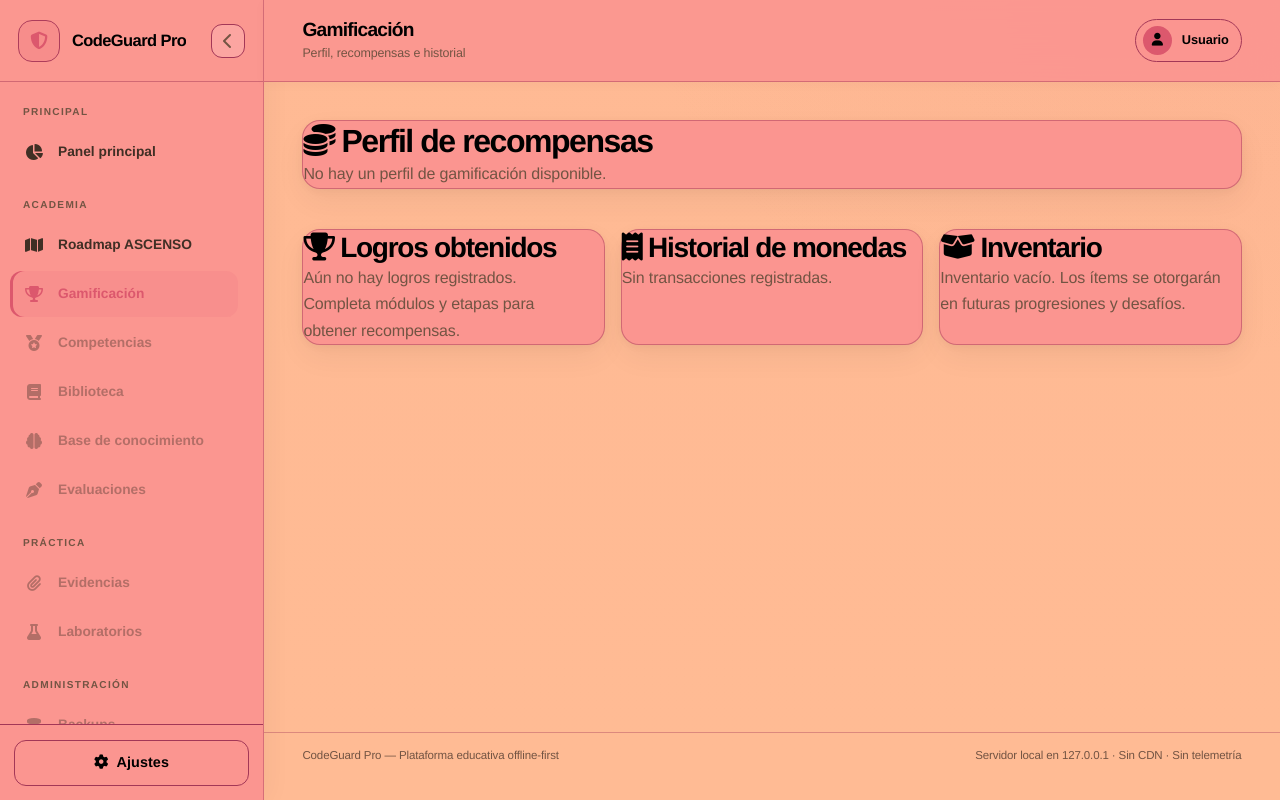
After one commit to MaverickBms/CodeGuard-Pro, a Django app: page /gamificacion/perfil/ in a window 1280 px wide. The commit adds this page. Run offline with Django 5.2, Linux system fonts and the light colour scheme; some libraries are stand-ins or nearby versions.

Commit message:
feat(gamification): recompensas por eventos academicos y perfil UI (Fase 5)
- Servicio idempotente recompensar_evento_academico (monedas por modulo/etapa
  completados) integrado en completaciones de Fase 4 sin alterar aprobaciones.
- Vista/perfil de gamificacion (/gamificacion/perfil/) con saldo, logros,
  transacciones e inventario; enlace en navegacion.

Suite completa 234 tests OK.

```diff
--- /dev/null
+++ b/apps/gamification/urls.py
@@ -0,0 +1,11 @@
+"""URLs del módulo de gamificación."""
+
+from django.urls import path
+
+from . import views
+
+app_name = "gamification"
+
+urlpatterns = [
+    path("perfil/", views.perfil, name="perfil"),
+]
--- /dev/null
+++ b/apps/gamification/views.py
@@ -0,0 +1,41 @@
+"""Vistas de gamificación (Fase 5): perfil, logros e historial."""
+
+from django.shortcuts import render
+
+from apps.accounts.identity import get_usuario_actual, requiere_acceso
+
+from .models import ItemInventario, LogroObtenido, TransaccionMoneda
+from .services import obtener_perfil
+
+
+@requiere_acceso
+def perfil(request):
+    """Perfil de gamificación del usuario local."""
+    usuario = get_usuario_actual(request)
+    perfil_obj = obtener_perfil(usuario) if usuario is not None else None
+    logros = []
+    transacciones = []
+    inventario = []
+    if usuario is not None:
+        logros = list(
+            LogroObtenido.objects.filter(usuario=usuario)
+            .select_related("logro")
+            .order_by("-obtenido_en")[:20]
+        )
+        transacciones = list(
+            TransaccionMoneda.objects.filter(usuario=usuario).order_by("-creada_en")[:20]
+        )
+        inventario = list(
+            ItemInventario.objects.filter(usuario=usuario).order_by("-obtenido_en")[:20]
+        )
+
+    return render(
+        request,
+        "gamification/perfil.html",
+        {
+            "perfil_gamificacion": perfil_obj,
+            "logros_obtenidos": logros,
+            "transacciones": transacciones,
+            "inventario": inventario,
+        },
+    )
--- a/config/urls.py
+++ b/config/urls.py
@@ -8,6 +8,7 @@ urlpatterns = [
     path("accounts/", include("apps.accounts.urls")),
     path("roadmaps/", include("apps.roadmaps.urls")),
     path("tutoria/", include("apps.tutoring.urls")),
+    path("gamificacion/", include("apps.gamification.urls")),
     path("", include("apps.core.urls")),
 ]
 
--- a/templates/base.html
+++ b/templates/base.html
@@ -59,6 +59,10 @@
         <button class="nav-item cg-nav-item{% if request.resolver_match.app_name == 'roadmaps' %} cg-nav-active{% endif %}" data-url="{% url 'roadmaps:lista' %}">
           <span class="nav-icon"><i class="fa-solid fa-map"></i></span>
           <span class="nav-label">Roadmap ASCENSO</span>
+        </button>
+        <button class="nav-item cg-nav-item{% if request.resolver_match.app_name == 'gamification' %} cg-nav-active{% endif %}" data-url="{% url 'gamification:perfil' %}">
+          <span class="nav-icon"><i class="fa-solid fa-trophy"></i></span>
+          <span class="nav-label">Gamificación</span>
         </button>
         <button class="nav-item cg-nav-item cg-btn-disabled" disabled data-url="#">
           <span class="nav-icon"><i class="fa-solid fa-medal"></i></span>
--- /dev/null
+++ b/templates/gamification/perfil.html
@@ -0,0 +1,83 @@
+{% extends "base.html" %}
+{% load static %}
+
+{% block title %}Gamificación — Perfil{% endblock %}
+{% block page_title %}Gamificación{% endblock %}
+{% block page_subtitle %}Perfil, recompensas e historial{% endblock %}
+
+{% block content %}
+<section class="glass-card cg-card" style="margin-bottom:1rem;">
+  <h2 style="margin-top:0;"><i class="fa-solid fa-coins" aria-hidden="true"></i> Perfil de recompensas</h2>
+  {% if perfil_gamificacion %}
+    <div style="display:flex; flex-wrap:wrap; gap:1rem; margin-top:.75rem;">
+      <div class="cg-card" style="padding:1rem; min-width:180px;">
+        <div class="muted">Saldo de monedas</div>
+        <div style="font-size:1.6rem; font-weight:700;">{{ perfil_gamificacion.saldo_monedas }}</div>
+      </div>
+      <div class="cg-card" style="padding:1rem; min-width:180px;">
+        <div class="muted">Racha actual</div>
+        <div style="font-size:1.6rem; font-weight:700;">{{ perfil_gamificacion.racha_dias }} días</div>
+      </div>
+      <div class="cg-card" style="padding:1rem; min-width:180px;">
+        <div class="muted">Mejor racha</div>
+        <div style="font-size:1.6rem; font-weight:700;">{{ perfil_gamificacion.mejor_racha_dias }} días</div>
+      </div>
+    </div>
+    <p class="muted" style="margin-top:.75rem;">Las recompensas son motivacionales y no alteran resultados ni aprobaciones académicas.</p>
+  {% else %}
+    <p class="muted">No hay un perfil de gamificación disponible.</p>
+  {% endif %}
+</section>
+
+<div style="display:grid; grid-template-columns: repeat(auto-fit, minmax(280px, 1fr)); gap:1rem;">
+  <section class="glass-card cg-card">
+    <h3 style="margin-top:0;"><i class="fa-solid fa-trophy" aria-hidden="true"></i> Logros obtenidos</h3>
+    {% if logros_obtenidos %}
+      <ul style="list-style:none; padding:0; margin:0;">
+        {% for lo in logros_obtenidos %}
+          <li style="padding:.5rem 0; border-bottom:1px solid var(--cg-border,#e5e7eb);">
+            <strong>{{ lo.logro.nombre }}</strong>
+            <div class="muted" style="font-size:.9rem;">{{ lo.logro.descripcion|default:"Logro obtenido." }}</div>
+            <div class="muted" style="font-size:.85rem;">{{ lo.obtenido_en|date:"Y-m-d H:i" }} · {{ lo.origen|default:"evento" }}</div>
+          </li>
+        {% endfor %}
+      </ul>
+    {% else %}
+      <p class="muted">Aún no hay logros registrados. Completa módulos y etapas para obtener recompensas.</p>
+    {% endif %}
+  </section>
+
+  <section class="glass-card cg-card">
+    <h3 style="margin-top:0;"><i class="fa-solid fa-receipt" aria-hidden="true"></i> Historial de monedas</h3>
+    {% if transacciones %}
+      <ul style="list-style:none; padding:0; margin:0;">
+        {% for tx in transacciones %}
+          <li style="padding:.5rem 0; border-bottom:1px solid var(--cg-border,#e5e7eb);">
+            <div><strong>{% if tx.tipo == "credito" %}+{% else %}-{% endif %}{{ tx.monto }}</strong> — {{ tx.concepto }}</div>
+            <div class="muted" style="font-size:.85rem;">Saldo: {{ tx.saldo_resultante }} · {{ tx.creada_en|date:"Y-m-d H:i" }}</div>
+          </li>
+        {% endfor %}
+      </ul>
+    {% else %}
+      <p class="muted">Sin transacciones registradas.</p>
+    {% endif %}
+  </section>
+
+  <section class="glass-card cg-card">
+    <h3 style="margin-top:0;"><i class="fa-solid fa-box-open" aria-hidden="true"></i> Inventario</h3>
+    {% if inventario %}
+      <ul style="list-style:none; padding:0; margin:0;">
+        {% for item in inventario %}
+          <li style="padding:.5rem 0; border-bottom:1px solid var(--cg-border,#e5e7eb);">
+            <strong>{{ item.nombre }}</strong>
+            <span class="cg-badge">{{ item.get_rareza_display }}</span>
+            <div class="muted" style="font-size:.85rem;">x{{ item.cantidad }} · {{ item.origen|default:"recompensa" }}</div>
+          </li>
+        {% endfor %}
+      </ul>
+    {% else %}
+      <p class="muted">Inventario vacío. Los ítems se otorgarán en futuras progresiones y desafíos.</p>
+    {% endif %}
+  </section>
+</div>
+{% endblock %}
```
Also changed, not shown: apps/gamification/services.py (+12 -0 lines), apps/roadmaps/services_evaluacion.py (+24 -0 lines).
